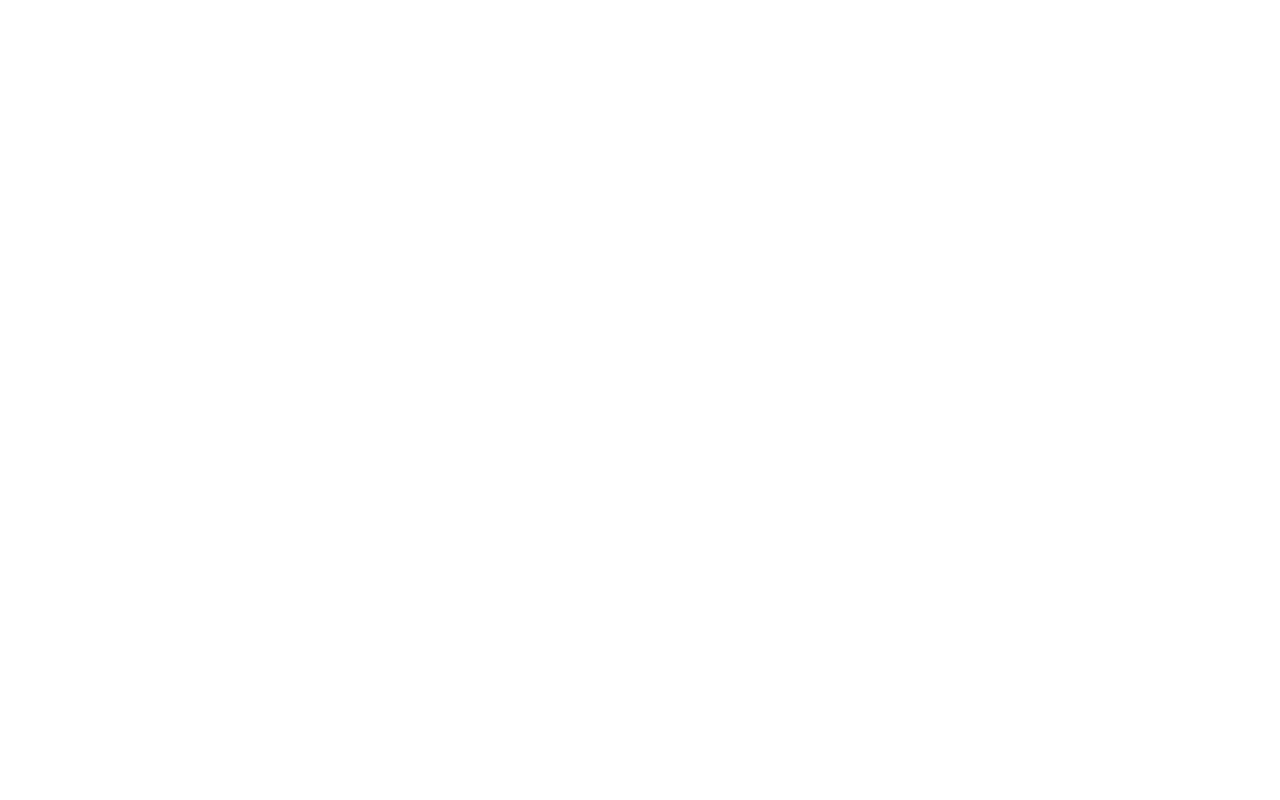
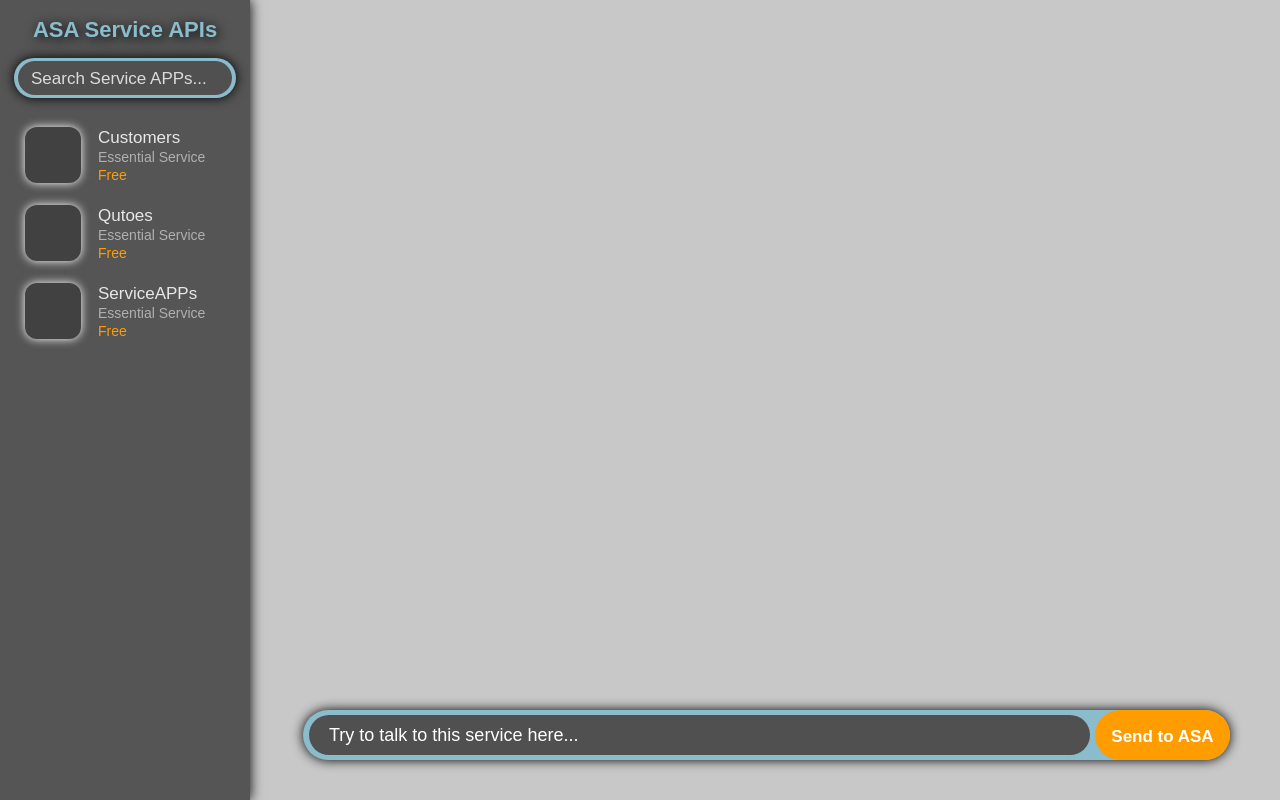
Before and after one commit to gausian-developers/user-app-template4, a website: page app/index.html in a window 1280 px wide. Drawn offline with nearby package versions, Linux system fonts and the light colour scheme.

Commit message:
create user-app-template4

```diff
--- a/app/index.html
+++ b/app/index.html
@@ -1,24 +1,49 @@
 <!doctype html>
-<html ng-app="userAPP" >
+<html>
 
 <head>
   <meta charset="utf-8">
-  <title>ASA Request with Angular Binding</title>
-  <script src="http://code.angularjs.org/1.1.4/angular.js"></script>
-  <script src="https://rawgit.com/gausian-developers/asa-client-js/master/asa-client.js"></script>
-  <script src="js/app.js"></script>
+  <link href="style/main.css" rel="stylesheet" type="text/css">
+  <title>ASA Client JS Example - 4</title>
 </head>
 
-<body ng-controller="ListCtrl">
+<body>
+  <div class="whole_container">
 
-  <table ng-repeat="customer in customers_json.customers">
-  <tr>
-      <td>
-          <h3>{{ customer.customer_id }}</h3>
-          <p>{{ customer.company_name }}</p>
-      </td>
-  </tr>
-  </table>
+    <div class="left_container">
+      <div class="logo">ASA Service APIs</div>
+      <div class="search_app"></div>
+      <div class="search_input">Search Service APPs...</div>
+      <div class="list_container">
+        <div class="app_unit">
+          <div class="app_image"></div>
+          <div class="app_name">Customers</div>
+          <div class="app_category">Essential Service</div>
+          <div class="app_price">Free</div>
+        </div>
+        <div class="app_unit">
+          <div class="app_image"></div>
+          <div class="app_name">Qutoes</div>
+          <div class="app_category">Essential Service</div>
+          <div class="app_price">Free</div>
+        </div>
+        <div class="app_unit">
+          <div class="app_image"></div>
+          <div class="app_name">ServiceAPPs</div>
+          <div class="app_category">Essential Service</div>
+          <div class="app_price">Free</div>
+        </div>
+      </div>
+
+    </div>
+
+    <div class="right_container">
+    </div>
+
+    <div class="bottom_container"></div>
+    <div class="bottom_send">Send to ASA</div>
+    <div class="bottom_input">Try to talk to this service here...</div>
+  </div>
 
 </body>
 </html>
--- /dev/null
+++ b/app/style/main.css
@@ -0,0 +1,201 @@
+@charset "utf-8";
+/* CSS Document */
+
+.whole_container {
+	position:absolute;
+	top: 0px;
+	bottom: 0px;
+	left: 0px;
+	right: 0px;
+	background-color: rgb(200,200,200);
+	min-height: 600px;
+	min-width: 800px;
+	overflow: hidden;
+}
+.left_container {
+	position:relative;
+	top: 0px;
+	bottom: 0px;
+	left: 0px;
+	background-color: rgb(85, 85, 85);
+	min-height: 600px;
+	height: 100%;
+	overflow: hidden;
+	width: 250px;
+	box-shadow: 0 0 12px;
+}
+.logo{
+	font-family: arial;
+	font-size: 22px;
+	line-height: 30px;
+	position: relative;
+	top: 15px;
+	left: 0px;
+	width: 250;
+	text-align: center;
+	color: rgb(138, 188, 204);
+	text-shadow: 2px 2px 12px black;
+	font-weight: bold;
+}
+.search_app {
+	position: relative;
+	top: 28px;
+	left: 0px;
+	margin-top: 0px;
+	margin-left: 14px;
+	margin-bottom: 0px;
+	background-color: rgb(138, 188, 204);
+	height: 40px;
+	width: 222px;
+	border-radius: 25px;
+	box-shadow: 0 0 12px black;
+	color: white;
+	z-index: 4;
+	font-size: 18px;
+	font-family: arial;
+	line-height: 50px;
+}
+.search_input {
+position: absolute;
+	top: 61px;
+	left: 18px;
+	margin-top: 0px;
+	margin-left: 0px;
+	background-color: rgb(80, 80, 80);
+	height: 34px;
+	border-radius: 25px;
+	font-family: arial;
+	font-size: 17px;
+	line-height: 36px;
+	color: white;
+	padding-left: 13px;
+	z-index: 100;
+	width: 201px;
+	text-align: left;
+	color: rgb(220,220,220);
+}
+.list_container {
+	position: relative;
+	top: 36px;
+	background-color: rgb(85, 85, 85);
+	overflow: hidden;
+	width: 250px;
+	margin-top: 10px;
+}
+.app_unit {
+	position: relative;
+	top: 0px;
+	left: 0px;
+	background-color: rgb(85, 85, 85);
+	height: 78px;
+	overflow: hidden;
+	width: 250px;
+}
+.app_unit:hover {
+	background-color: rgb(0, 0, 0);
+	cursor:pointer;
+}
+.app_image {
+	width: 56px;
+	height: 56px;
+	background: rgb(65, 65, 65);
+	border-radius: 12px;
+	margin-top: 11px;
+	margin-left: 25px;
+	box-shadow: 0 0 10px white;
+}
+.app_name {
+	position: absolute;
+	top: 12px;
+	left: 98px;
+	font-family: arial;
+	color: rgb(231, 231, 231);
+	font-size: 17px;
+}
+.app_category {
+	position: absolute;
+	top: 33px;
+	left: 98px;
+	font-family: arial;
+	color: rgb(177, 176, 176);
+	font-size: 14px;
+}
+.app_price {
+	position: absolute;
+	top: 51px;
+	left: 98px;
+	font-family: arial;
+	color: rgb(255, 157, 0);
+	font-size: 14px;
+}
+.right_container {
+	position:relative;
+	top: 0px;
+	bottom: 0px;
+	left: 220px;
+	min-height: 600px;
+	min-width: 600px;
+	width: 100%;
+	height: 100%;
+	overflow: hidden;
+	background-color: rgb(200,200,200);
+}
+.bottom_container {
+	position: absolute;
+	bottom: 0px;
+	left: 0px;
+	right: 0px;
+	margin-bottom: 40px;
+	margin-left: 303px;
+	margin-right: 50px;
+	background-color: rgb(138, 188, 204);
+	height: 50px;
+	border-radius: 25px;
+	box-shadow: 0 0 12px;
+	border: 2px rgb(138, 188, 204);
+    box-sizing: border-box;
+    -moz-box-sizing: border-box;
+    -webkit-box-sizing: border-box;
+}
+.bottom_input {
+	position: absolute;
+	bottom: 0px;
+	left: 0px;
+	right: 0px;
+	margin-bottom: 45px;
+	margin-left: 309px;
+	margin-right: 190px;
+	background-color: rgb(80, 80, 80);
+	height: 40px;
+	border-radius: 25px;
+	font-family: arial;
+	font-size:18px;
+	line-height: 40px;
+	color: white;
+	padding-left: 20px;
+}
+.bottom_send {
+	position: absolute;
+	bottom: 0px;
+	right: 0px;
+	margin-bottom: 40px;
+	margin-right: 50px;
+	background-color: rgb(255, 157, 0);
+	height: 50px;
+	width: 135px;
+	border-radius: 25px;
+	border: 0px solid gray;
+    box-sizing: border-box;
+    -moz-box-sizing: border-box;
+    -webkit-box-sizing: border-box;
+    font-family: arial;
+	font-size:17px;
+	font-weight: bold;
+	line-height: 54px;
+	color: white;
+	text-align: center;
+}
+.bottom_send:hover{
+	background-color: rgb(0, 0, 0);
+	cursor:pointer;
+}
```
